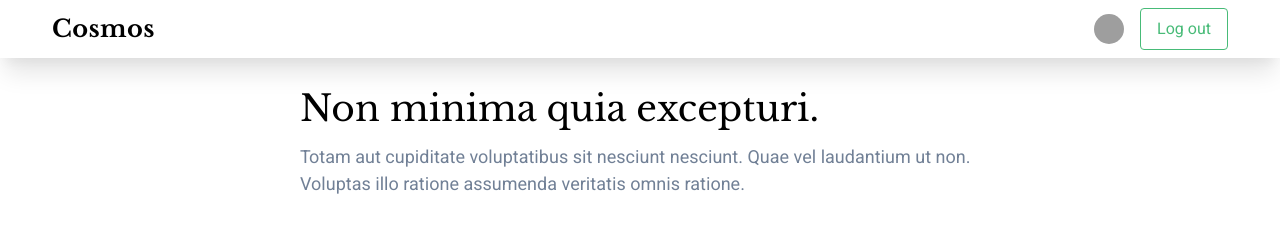
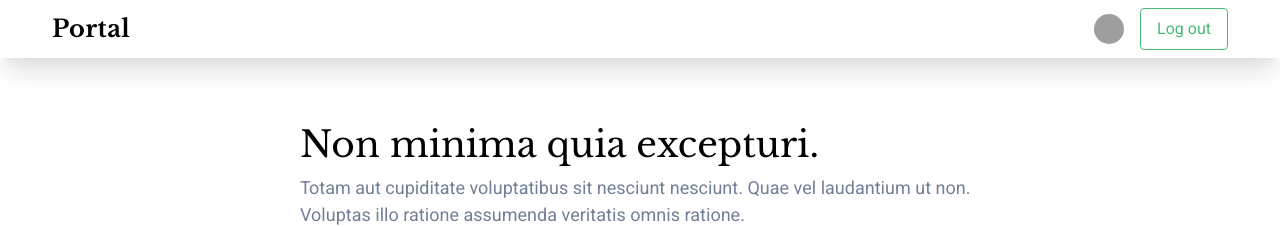
Before and after one commit to ujazdowskip/yup-this-is-tailwind-portal, a React app: page /article/06fa6eb8-c88e-4d0d-8b94-01d255652443 in a window 1280 px wide. Shown: the top 227 px of the page. Built offline with nearby package versions, Linux system fonts and the light colour scheme; grey boxes are pictures that could not be loaded.

Commit message:
minor style fixes

```diff
--- a/src/main-header.jsx
+++ b/src/components/main-header.jsx
@@ -1,7 +1,7 @@
 import React from "react";
 import { Link } from "react-router-dom";
 
-import { Button, BUTTON_TYPES } from "./components/button.jsx";
+import { Button, BUTTON_TYPES } from "./button.jsx";
 
 export const MainHeader = () => (
   <header className="shadow-xl">
@@ -11,7 +11,7 @@ export const MainHeader = () => (
           <ul className="flex">
             <li className="mr-4 text-2xl font-bold font-serif">
               <Link className="cursor-pointer" to="/">
-                Cosmos
+                Portal
               </Link>
             </li>
           </ul>
--- a/src/index.jsx
+++ b/src/index.jsx
@@ -3,7 +3,7 @@ import React from "react";
 import { BrowserRouter as Router, Switch, Route } from "react-router-dom";
 
 import "./style.scss";
-import { MainHeader } from "./main-header.jsx";
+import { MainHeader } from "./components/main-header.jsx";
 
 import { Main } from "./pages/main.jsx";
 import { Article } from "./pages/article.jsx";
--- a/src/pages/article.jsx
+++ b/src/pages/article.jsx
@@ -19,8 +19,8 @@ export const Article = () => {
   } = store.articles.find(({ id }) => id === articleId);
 
   return (
-    <article className="container-article m-auto text-xl">
-      <h2 className="text-4xl mb-2 font-serif">{title}</h2>
+    <article className="container-article m-auto text-lg mt-16">
+      <h2 className="text-4xl mb-2 font-serif leading-tight">{title}</h2>
       <div className="text-subheader text-lg mb-8">{summary}</div>
       <div className="flex mb-10">
         <img
```
